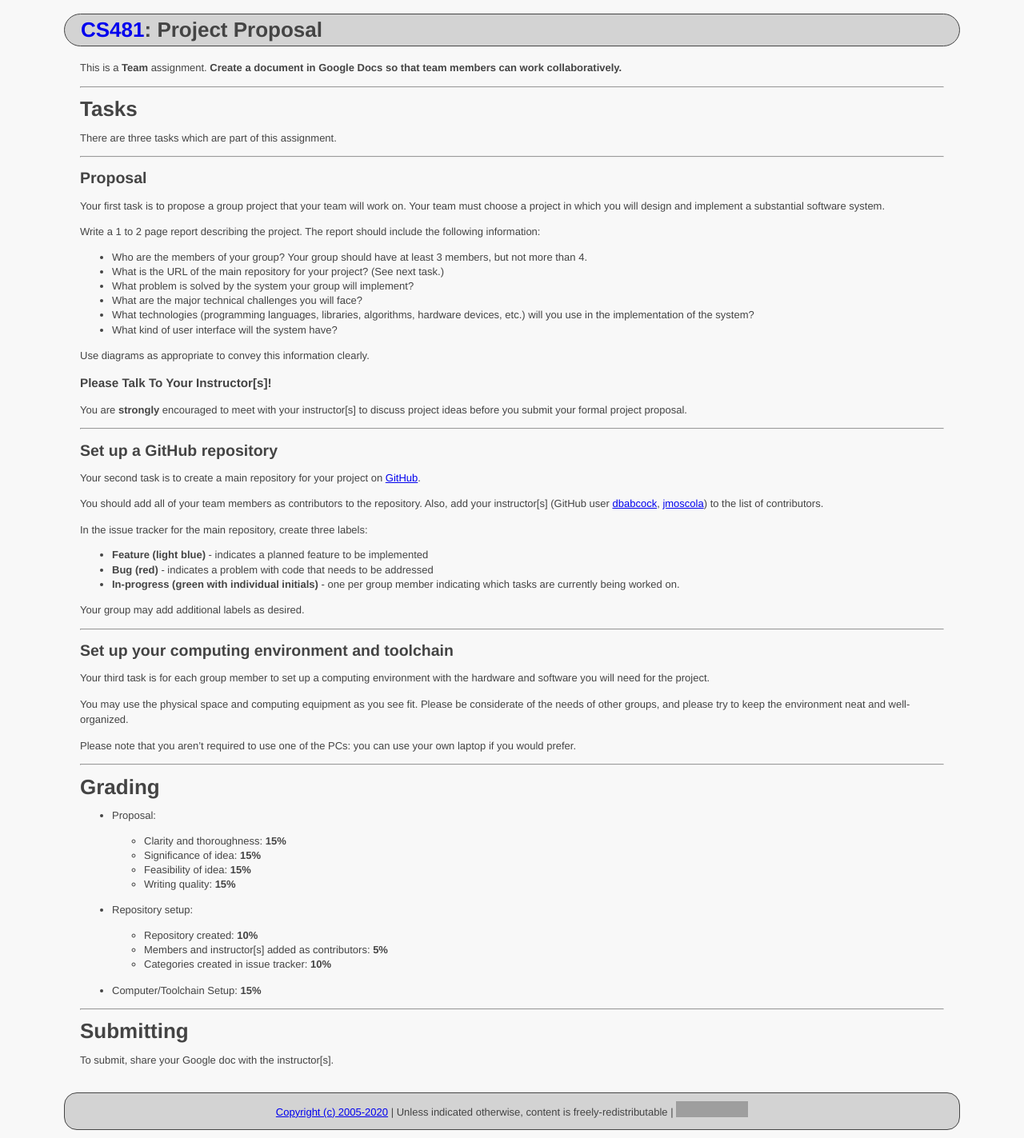
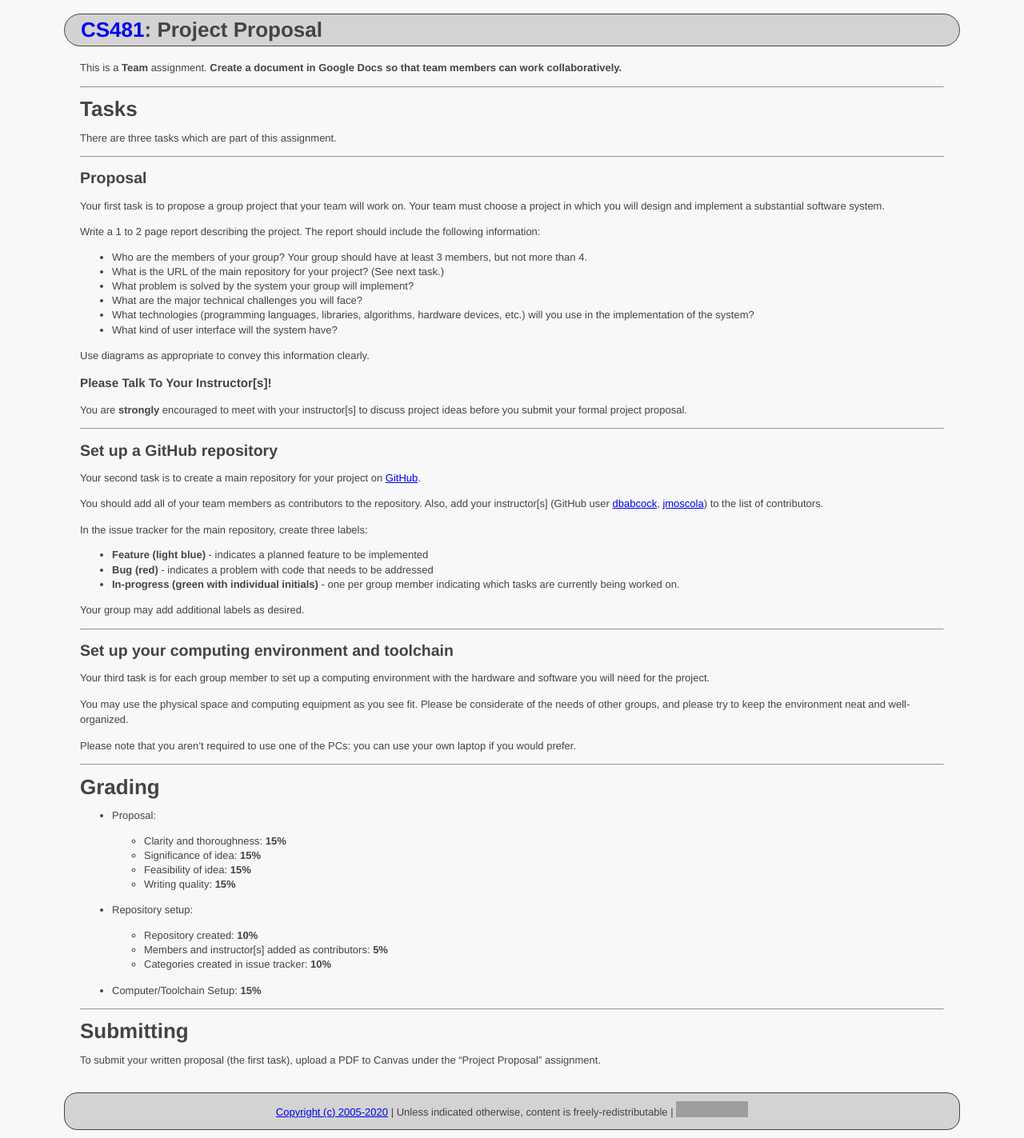
Before and after one commit to ycpcs/cs481-fall2020, a Jekyll site: the page built from assign/assign01.md, in a window 1280 px wide. Shown: the whole page at 80% size. Built offline with Jekyll 4.4.1, drawn with Linux system fonts in a browser that asks for light colours; grey boxes are pictures that could not be loaded.

Commit message:
updated assign01

```diff
--- a/assign/assign01.md
+++ b/assign/assign01.md
@@ -94,4 +94,5 @@ Please note that you aren't required to use one of the PCs: you can use your own
 
 # Submitting
 
-To submit, share your Google doc with the instructor[s].
+<!-- To submit, share your Google doc with the instructor[s]. -->
+To submit your written proposal (the first task), upload a PDF to Canvas under the "Project Proposal" assignment.
```
